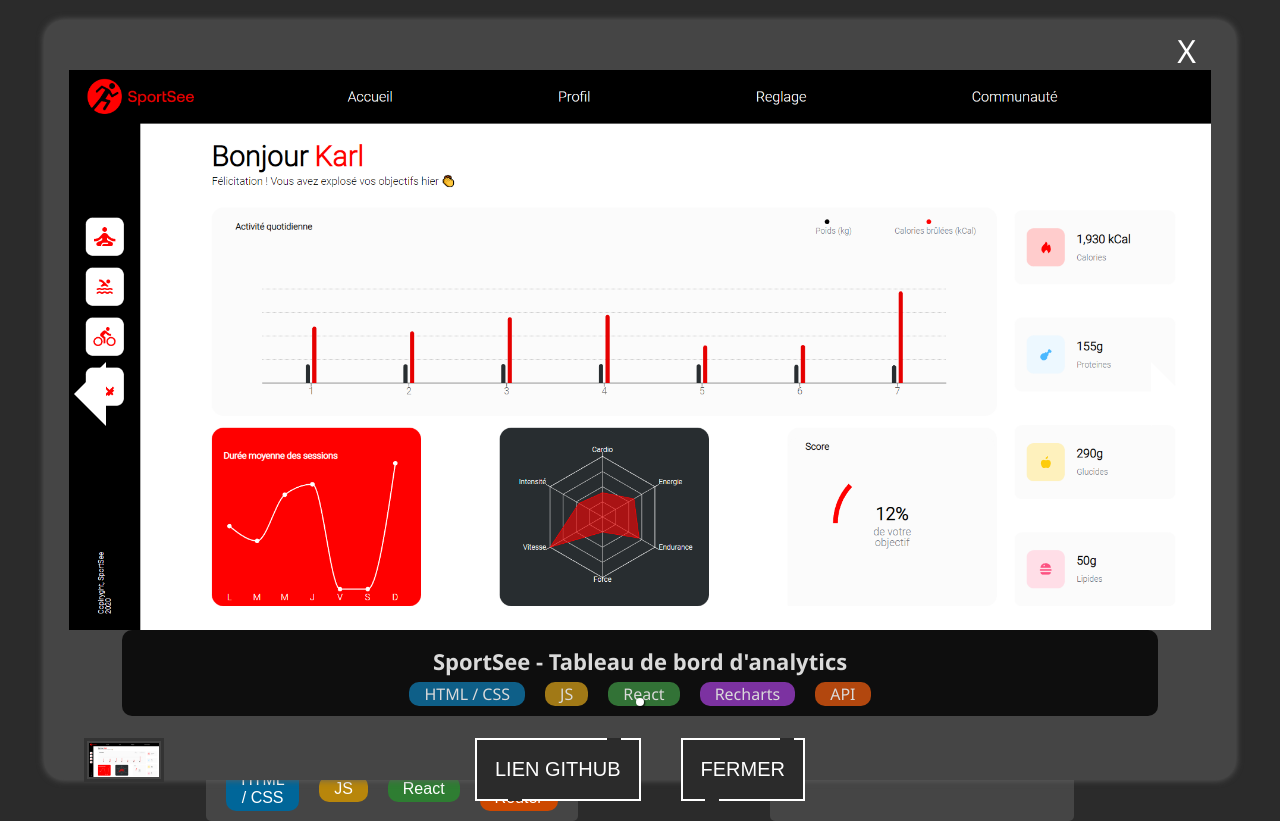
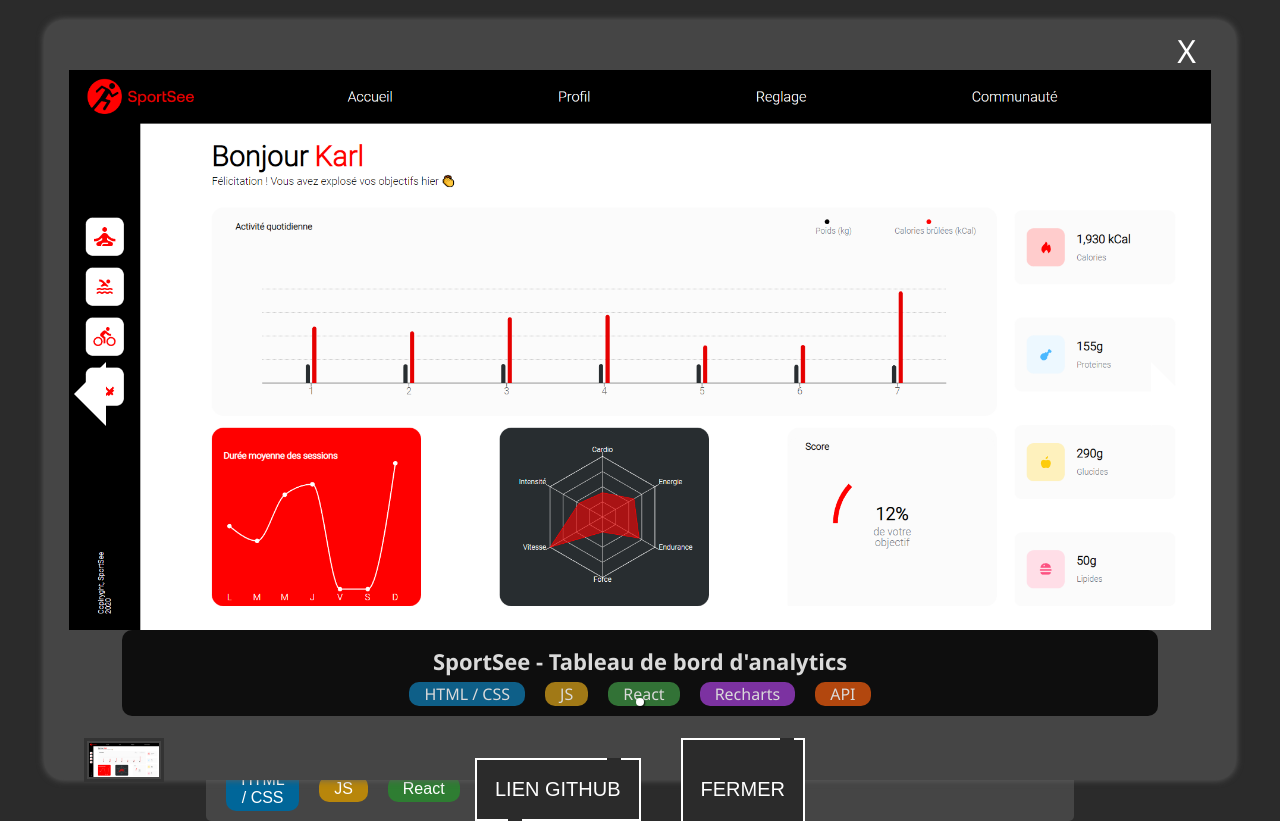
Before and after one commit to T-Fabien/Portfolio_THIOT_Fabien, a React (Create React App) app: page /projects in a window 1280 px wide. Both pictures are taken after a click on the button 407 px from the left and 295 px from the top of the page. Built offline with nearby package versions, Linux system fonts and the light colour scheme.

Commit message:
Fix href and alt problem

```diff
--- a/src/components/Carousel.jsx
+++ b/src/components/Carousel.jsx
@@ -22,7 +22,7 @@ function Carrousel(props) {
         {props.img_items.map((img, index) => {
           return (
             <div key={index}>
-              <img className="modal__img" src={img} />
+              <img className="modal__img" src={img} alt={"Image du site" + props.title}/>
               <div className="legend">
                 <p className="project__grid__card__title">{props.title} </p>
                 <div className="project__grid__card__tags ">
@@ -49,7 +49,7 @@ function Carrousel(props) {
           </button>
         )}
         <button className="btn_primary" onClick={() => props.setShow(false)}>
-          <a>Fermer</a> <i></i>
+          <p>Fermer</p> <i></i>
         </button>
       </div>
     </div>
--- a/src/styles/sass/utils/mixins/_btn.scss
+++ b/src/styles/sass/utils/mixins/_btn.scss
@@ -10,7 +10,7 @@
   background-color: $white;
   border: none;
   color: white;
-  & a {
+  & a, p {
     text-decoration: none;
     padding: 20px;
     color: $white;
```
Also changed, not shown: src/styles/sass/style.css, 1 other file (tests, documents, lock files or other folders).
